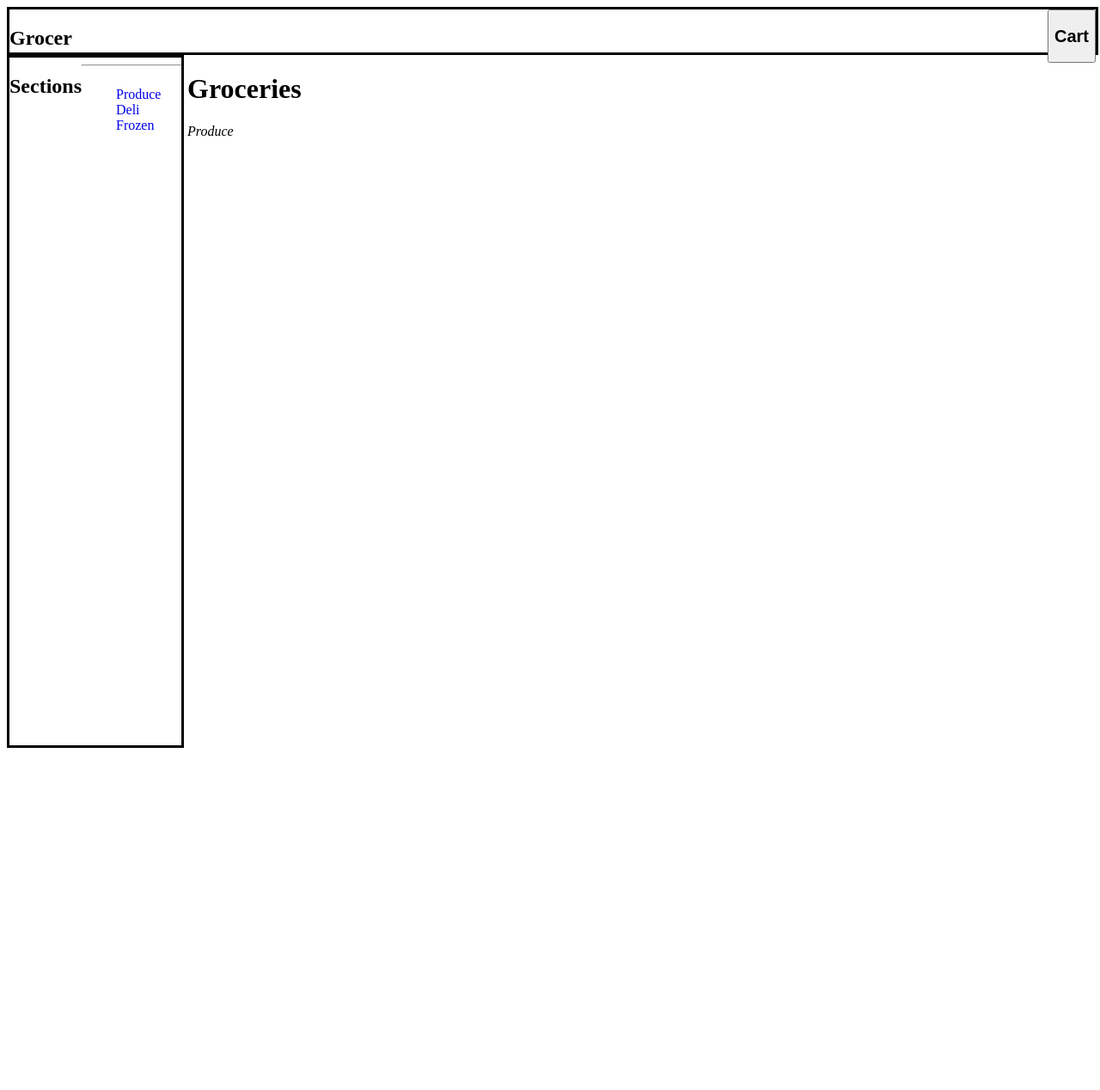
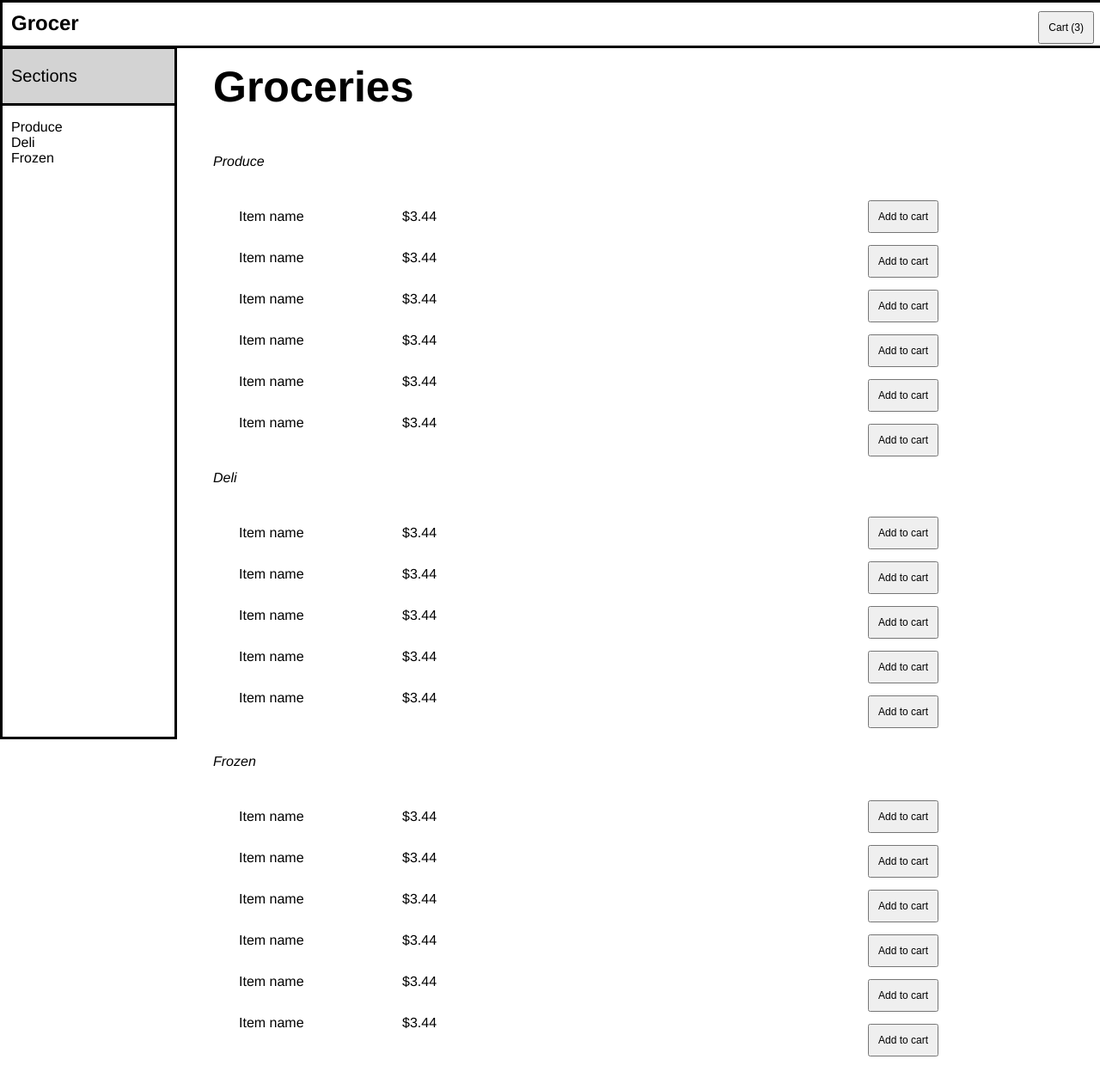
Before and after one commit to alexandrawaite/phase-2-challenge, a plain HTML site: page part-3/index.html in a window 1280 px wide. Shown: the whole page at 86% size. Before the commit the page ends 800 px from the top, so only its background shows below. Drawn offline with Linux system fonts and the light colour scheme.

Commit message:
final html/css

```diff
--- a/part-3/index.html
+++ b/part-3/index.html
@@ -6,22 +6,103 @@
     <link type="text/css" rel="stylesheet" href="style.css">
   </head>
   <body>
+    <!-- Header -->
     <div class="header">
       <h2>Grocer</h2>
-      <button><h2>Cart</h2></button>
+      <button id="mn-crt-button">Cart (3)</button>
     </div>
+    <!-- Sidebar -->
     <div class="sidebar">
-      <h2>Sections</h2>
-      <hr>
-      <ul>
-        <li><a href="#">Produce</a></li>
-        <li><a href="#">Deli</a></li>
-        <li><a href="#">Frozen</a></li>
+      <div id="sections">
+        <p id="sections-header">Sections</p>
+      </div>
+      <ul class="links">
+        <li><a href="#produce">Produce</a></li>
+        <li><a href="#deli">Deli</a></li>
+        <li><a href="#frozen">Frozen</a></li>
       </ul>
     </div>
+    <!-- Main content -->
     <div class="content">
       <h1>Groceries</h1>
-      <p><em>Produce</em></p>
+      <section id="produce">
+        <p><em>Produce</em></p>
+        <section class="item-subcontent">
+          <p>Item name</p>
+          <p>Item name</p>
+          <p>Item name</p>
+          <p>Item name</p>
+          <p>Item name</p>
+          <p>Item name</p>
+        </section>
+        <section class="price-subcontent">
+          <p>$3.44</p>
+          <p>$3.44</p>
+          <p>$3.44</p>
+          <p>$3.44</p>
+          <p>$3.44</p>
+          <p>$3.44</p>
+        </section>
+        <section class="add-buttons">
+          <button class="add-cart-btn">Add to cart</button>
+          <button class="add-cart-btn">Add to cart</button>
+          <button class="add-cart-btn">Add to cart</button>
+          <button class="add-cart-btn">Add to cart</button>
+          <button class="add-cart-btn">Add to cart</button>
+          <button class="add-cart-btn">Add to cart</button>
+        </section>
+      <section id="deli">
+        <p><em>Deli</em></p>
+      </section>
+        <section class="item-subcontent">
+          <p>Item name</p>
+          <p>Item name</p>
+          <p>Item name</p>
+          <p>Item name</p>
+          <p>Item name</p>
+        </section>
+        <section class="price-subcontent">
+          <p>$3.44</p>
+          <p>$3.44</p>
+          <p>$3.44</p>
+          <p>$3.44</p>
+          <p>$3.44</p>
+        </section>
+        <section class="add-buttons">
+          <button class="add-cart-btn">Add to cart</button>
+          <button class="add-cart-btn">Add to cart</button>
+          <button class="add-cart-btn">Add to cart</button>
+          <button class="add-cart-btn">Add to cart</button>
+          <button class="add-cart-btn">Add to cart</button>
+        </section>
+      </section>
+        <p><em>Frozen</em></p>
+        <section id="frozen">
+        <section class="item-subcontent">
+          <p>Item name</p>
+          <p>Item name</p>
+          <p>Item name</p>
+          <p>Item name</p>
+          <p>Item name</p>
+          <p>Item name</p>
+        </section>
+        <section class="price-subcontent">
+          <p>$3.44</p>
+          <p>$3.44</p>
+          <p>$3.44</p>
+          <p>$3.44</p>
+          <p>$3.44</p>
+          <p>$3.44</p>
+        </section>
+        <section class="add-buttons">
+          <button class="add-cart-btn">Add to cart</button>
+          <button class="add-cart-btn">Add to cart</button>
+          <button class="add-cart-btn">Add to cart</button>
+          <button class="add-cart-btn">Add to cart</button>
+          <button class="add-cart-btn">Add to cart</button>
+          <button class="add-cart-btn">Add to cart</button>
+        </section>
+      </section>
     </div>
   </body>
 </html>
--- a/part-3/style.css
+++ b/part-3/style.css
@@ -1,37 +1,106 @@
 .header {
   border: solid black;
   width: 100%;
-  padding-bottom: 50px;
+  height: 50px;
+  position: fixed;
+  background-color: white;
+  top: 0;
+  left: 0;
 }
 
+h1 {
+  font-size: 50px;
+}
+
+/* Grocer site title */
 h2 {
   float: left;
+  margin: 10px 10px;
 }
 
-button {
+#mn-crt-button {
   float: right;
+  font-size: 12px;
+  margin: 10px 10px;
+  padding: 10px;
 }
 
 .sidebar {
   position: fixed;
+  margin-top: 46px;
   border: solid black;
   width: 200px;
   height: 100%;
+  left: 0;
 }
 
-ul {
+#sections-header {
+  padding-left: 10px;
+  font-size: 20px;
+}
+
+#sections {
+  border-bottom: solid black;
+  text-align: left;
+  display: inline-block;
+  width: 100%;
+  background-color: lightgray;
+}
+
+.links {
+  position: static;
   float: left;
+  height: 50%;
+  width: 100%;
+  padding-right: 100px;
   list-style: none;
 }
 
 a {
+  margin-left: -30px;
   text-decoration: none;
+  color: black;
 }
 
 .content {
   margin-left: 200px;
   width: auto;
-  height: 100%;
-  position: relative;
-  padding-left: 10px;
+  padding: 30px 40px;
+  display: flex;
+  flex-direction: column;
 }
+
+
+.item-subcontent, .price-subcontent {
+  display: inline-block;
+}
+
+.price-subcontent {
+  padding-left: 50px;
+}
+
+.add-buttons {
+  float:right;
+  margin-top: 20px;
+  display:inline-grid;
+}
+
+.add-cart-btn {
+  padding: 10px;
+  margin-bottom: 14px;
+  margin-right: 140px;
+  font-size: 12px;
+}
+
+body {
+  font-family: Helvetica;
+}
+
+.item-subcontent p, .price-subcontent p {
+  margin: 30px;
+}
+
+#produce, #deli, #frozen {
+    padding-top: 50px;
+    margin-top: -50px;
+}
```
